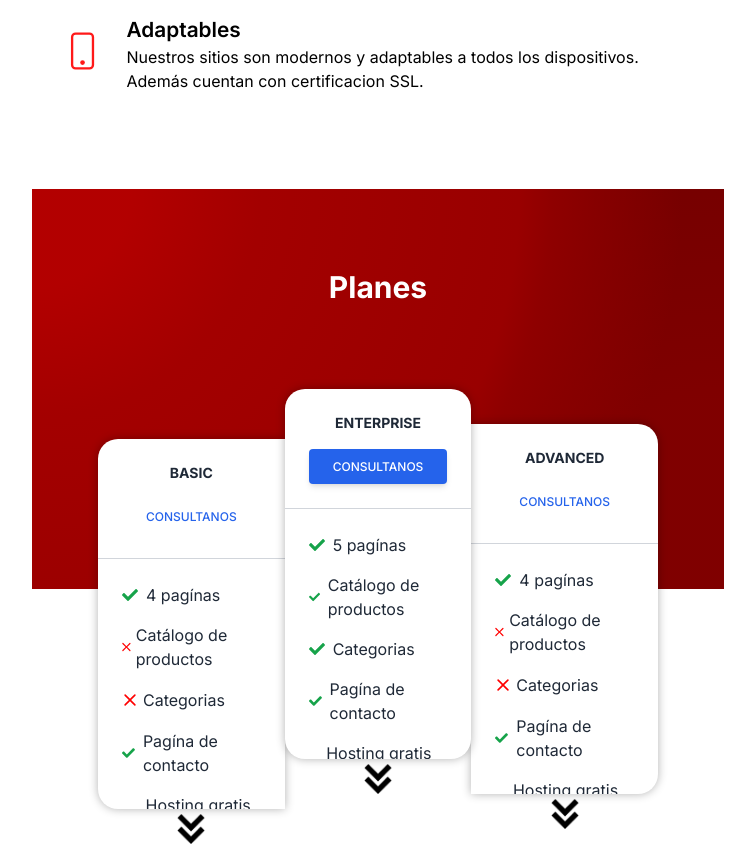
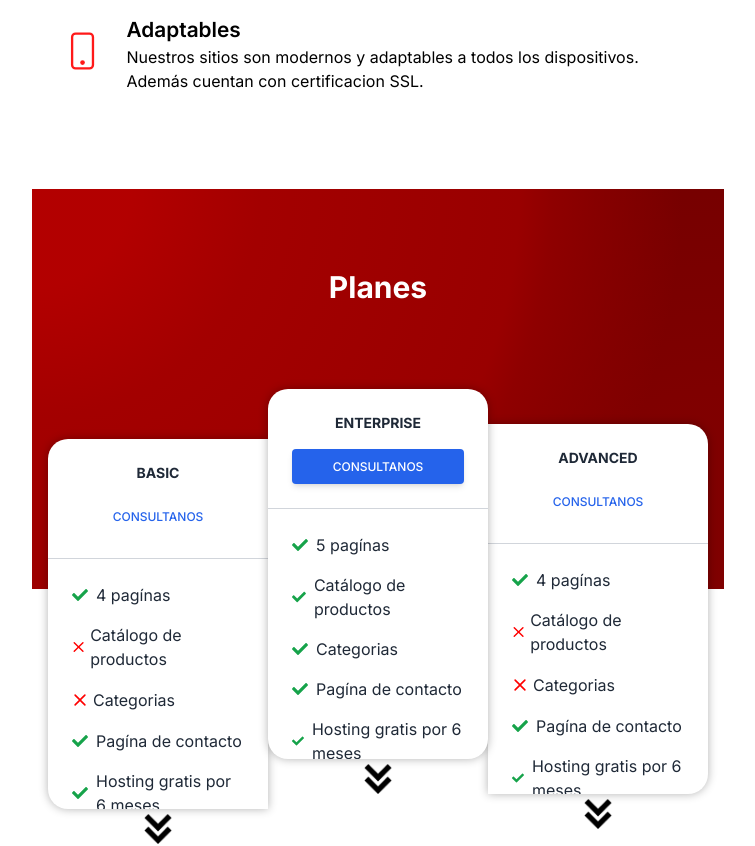
Before and after one commit to Ledesma96/GabLoad, a Next.js app: page / in a window 1280 px wide. Shown: the part 3040-3886 px from the top of the page, without its empty margins (262-1017 px from the left). Built offline with nearby package versions, Linux system fonts and the light colour scheme.

Commit message:
pricing arreglos

```diff
--- a/app/globals.css
+++ b/app/globals.css
@@ -4,6 +4,9 @@
 @tailwind utilities;
 :root{
   overflow-x: hidden;
+}
+.block{
+  width: 220px;
 }
 .pricingBorder{
   border-radius: 20px;
```
